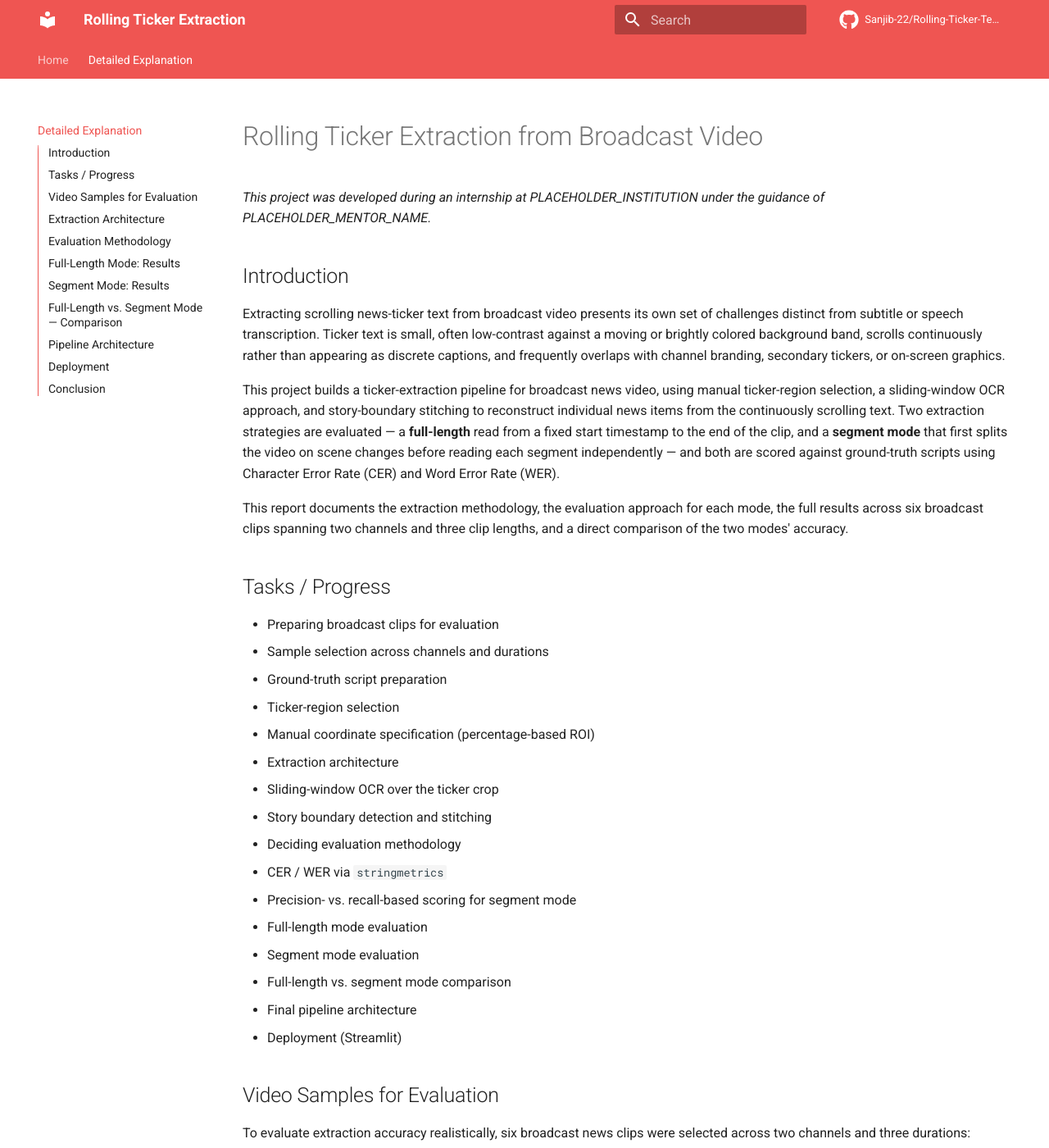
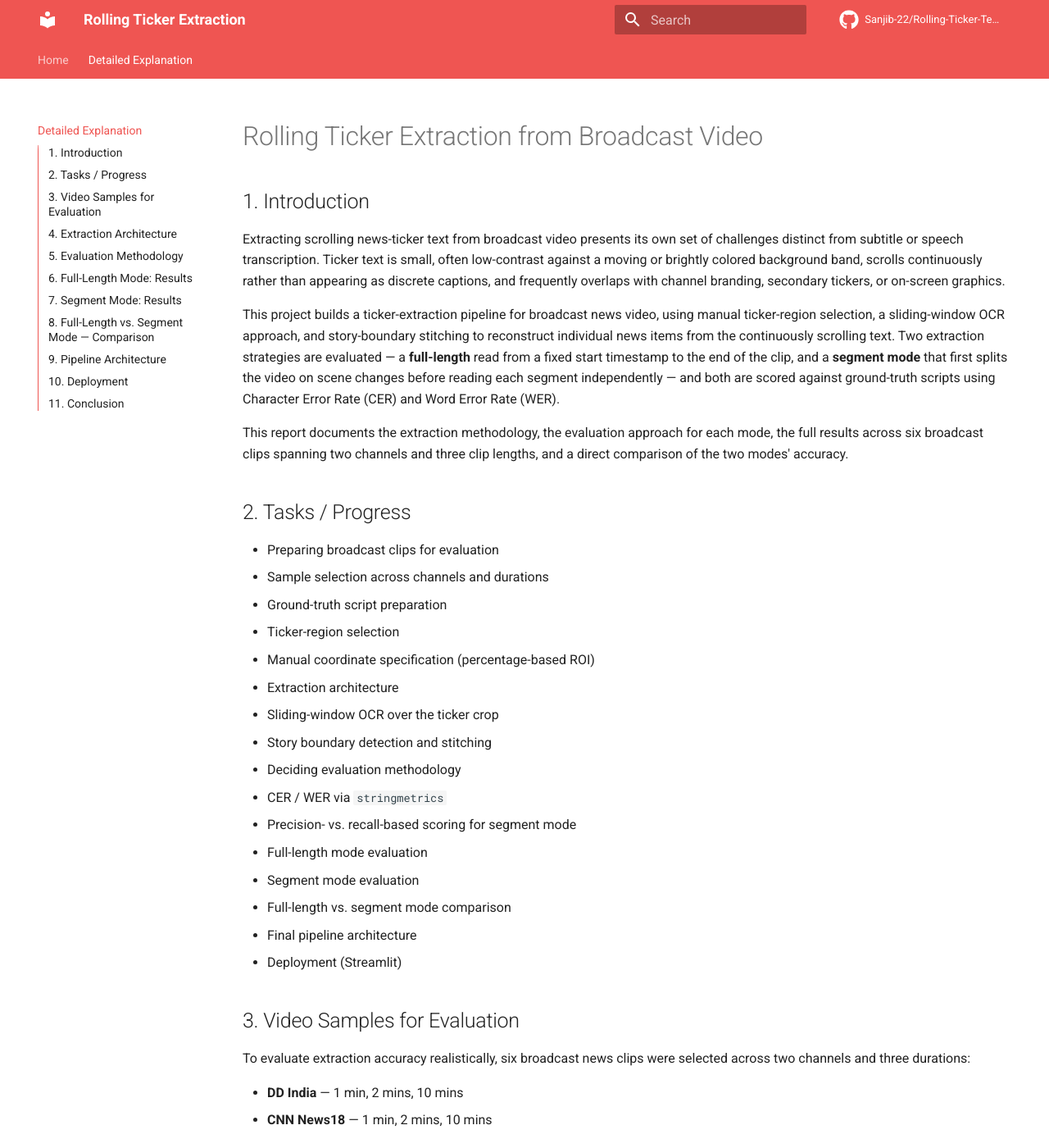
Before and after one commit to Sanjib-22/Rolling-Ticker-Text-Extraction, an MkDocs documentation site: the page built from docs/report.md, in a window 1280 px wide and 1400 px high. Shown: the whole window at 82% size. Built offline with MkDocs 1.6.1 and Material for MkDocs 9.7.7, drawn with Linux system fonts in a browser that asks for light colours; comment, search, counter and statistics services are not loaded; some of the changed text lies outside the part shown.

Commit message:
Changes done

```diff
--- a/docs/report.md
+++ b/docs/report.md
@@ -1,8 +1,6 @@
 # Rolling Ticker Extraction from Broadcast Video
 
-*This project was developed during an internship at PLACEHOLDER_INSTITUTION under the guidance of PLACEHOLDER_MENTOR_NAME.*
-
-## Introduction
+## 1. Introduction
 
 Extracting scrolling news-ticker text from broadcast video presents its own set of challenges distinct from subtitle or speech transcription. Ticker text is small, often low-contrast against a moving or brightly colored background band, scrolls continuously rather than appearing as discrete captions, and frequently overlaps with channel branding, secondary tickers, or on-screen graphics.
 
@@ -10,7 +8,7 @@ This project builds a ticker-extraction pipeline for broadcast news video, using
 
 This report documents the extraction methodology, the evaluation approach for each mode, the full results across six broadcast clips spanning two channels and three clip lengths, and a direct comparison of the two modes' accuracy.
 
-## Tasks / Progress
+## 2. Tasks / Progress
 
 - Preparing broadcast clips for evaluation
   - Sample selection across channels and durations
@@ -29,7 +27,7 @@ This report documents the extraction methodology, the evaluation approach for ea
 - Final pipeline architecture
 - Deployment (Streamlit)
 
-## Video Samples for Evaluation
+## 3. Video Samples for Evaluation
 
 To evaluate extraction accuracy realistically, six broadcast news clips were selected across two channels and three durations:
 
@@ -38,7 +36,7 @@ To evaluate extraction accuracy realistically, six broadcast news clips were sel
 
 Channels and durations were chosen deliberately: DD India and CNN News18 use visually different ticker styles (positioning, font, scroll speed, background contrast), and the three durations test whether extraction accuracy holds up as read length increases — a single continuous full-length read accumulates more opportunity for drift than a short clip.
 
-## Extraction Architecture
+## 4. Extraction Architecture
 
 The pipeline reads a manually specified ticker region (left, top, width, height, as percentages of frame size) rather than attempting automatic ticker-region detection. This was a deliberate simplification: broadcast ticker position and styling vary enough across channels that manual selection, verified with a live region preview before running extraction, proved more reliable than a general-purpose detector for the channels evaluated here.
 
@@ -49,7 +47,7 @@ Two modes are available:
 - **Full length mode** — given a single start timestamp, the ticker is read continuously to the end of the clip, producing a list of stories each with a `start_time`/`end_time`.
 - **Segment mode** — the video is first split on scene changes (Bhattacharyya distance between frame histograms), and each resulting segment is read independently, producing per-segment extracted text plus optional per-story evaluation within that segment.
 
-## Evaluation Methodology
+## 5. Evaluation Methodology
 
 Extraction accuracy is measured with Character Error Rate (CER) and Word Error Rate (WER), computed against an optional ground-truth script uploaded per video. Where no script is supplied, extraction still runs but no evaluation metrics are produced.
 
@@ -57,7 +55,7 @@ Extraction accuracy is measured with Character Error Rate (CER) and Word Error R
 
 **Segment mode** required a different approach. Text extraction was performed only on segments longer than 3 seconds — shorter segments yielded unreliable results due to the limited number of frames, which led to inaccurate speed estimation and poor image stitching. For per-segment story evaluation, a **precision-based** approach was used instead of a recall-based one: a recall-based comparison would have measured extracted text against reference stories containing characters not present within that segment's boundaries, artificially inflating CER/WER. Since segments generated via scene-change detection often contain **incomplete** ticker stories by construction, precision-based evaluation — scoring only what was actually extracted, against the portion of the reference it corresponds to — is the more appropriate metric.
 
-## Full-Length Mode: Results
+## 6. Full-Length Mode: Results
 
 | Sample | Channel | Duration | Filtered CER | Filtered WER |
 |--------|------------|----------|---------------|---------------|
@@ -73,7 +71,7 @@ Extraction accuracy is measured with Character Error Rate (CER) and Word Error R
 
 **Analysis:** at 1–2 minute lengths, CNN News18 clips extract noticeably more accurately than DD India (CER ~0.035 vs. ~0.089 average). That gap narrows sharply at 10 minutes — CNN's Sample 6 (CER 0.2834) is the single worst result across all six clips, pulling CNN's channel average up to roughly match DD India's. Error rate appears to scale with clip duration for both channels, most likely from ticker drift, OCR degradation over longer sliding-window reads, or accumulated story-boundary misalignment across a long continuous read.
 
-## Segment Mode: Results
+## 7. Segment Mode: Results
 
 *Sample 4 produced no scene changes, so no segments were generated — it was evaluated using the entire 2-minute video instead (see the Full-Length Mode table above for its figures).*
 
@@ -141,7 +139,7 @@ Extraction accuracy is measured with Character Error Rate (CER) and Word Error R
 
 **Analysis:** across the four shorter samples (1 and 2 minute clips), fragment CER stays low (0.01–0.10), consistent with the precision-based scoring approach — each segment's extracted text is judged only against the reference text it actually corresponds to. Sample 2 is a partial outlier, with several individual segments (1, 6) showing high fragment error despite the sample's overall average staying moderate. The two 10-minute samples show visibly higher fragment averages (0.13, 0.17), and Sample 6 in particular contains one segment (segment 12, a 4.67s fragment) with a fragment CER of 0.8148 — a single short, low-confidence segment substantially skewing that sample's average upward.
 
-## Full-Length vs. Segment Mode — Comparison
+## 8. Full-Length vs. Segment Mode — Comparison
 
 The table below aggregates both modes' CER and WER across all six evaluation videos, mirroring how the extraction strategies are compared directly.
 
@@ -163,7 +161,7 @@ Sample 2 is the exception — segment mode's average CER is nearly double full-l
 
 **Caveat:** the source data confirms segment-mode evaluation is precision-based; whether the full-length figures use the same evaluation basis isn't independently confirmed here, so the deltas above should be read as directionally informative rather than strictly like-for-like until that's verified.
 
-## Pipeline Architecture
+## 9. Pipeline Architecture
 
 The extraction pipeline is organized as follows:
 
@@ -196,7 +194,7 @@ Results: story/segment list with timestamps, synced to video playback
 
 The pipeline's Python modules (`pipeline/`) are called directly by the Streamlit app — there is no separate backend/API layer, since extraction runs synchronously within the same process as the UI.
 
-## Deployment
+## 10. Deployment
 
 Unlike a decoupled backend/frontend architecture, this project ships as a single Streamlit application — extraction, evaluation, and the results UI (including video playback synced to the extracted transcript) all run within one process.
 
@@ -207,6 +205,6 @@ streamlit run app.py
 
 This differs from a typical FastAPI + React split: there's no separate API server, streaming response, or client-side build step. The trade-off is simplicity of deployment against the more granular real-time streaming a decoupled architecture could offer — reasonable here since extraction on a single video completes in well under the time a user would wait regardless.
 
-## Conclusion
+## 11. Conclusion
 
 Across six broadcast clips, segment mode's precision-based evaluation shows a lower average error rate than full-length mode's continuous read, most clearly on longer (10-minute) clips where full-length mode's error compounds over the extended read. Full-length mode remains simpler to reason about and doesn't depend on scene-change detection finding meaningful cut points — Sample 4's lack of scene changes shows that dependency directly. The choice between modes in practice likely depends on clip length and how visually static the source video is, rather than one mode being unconditionally better than the other.
```
Also changed, not shown: README.md (+2 -0 lines), 1 other file.
